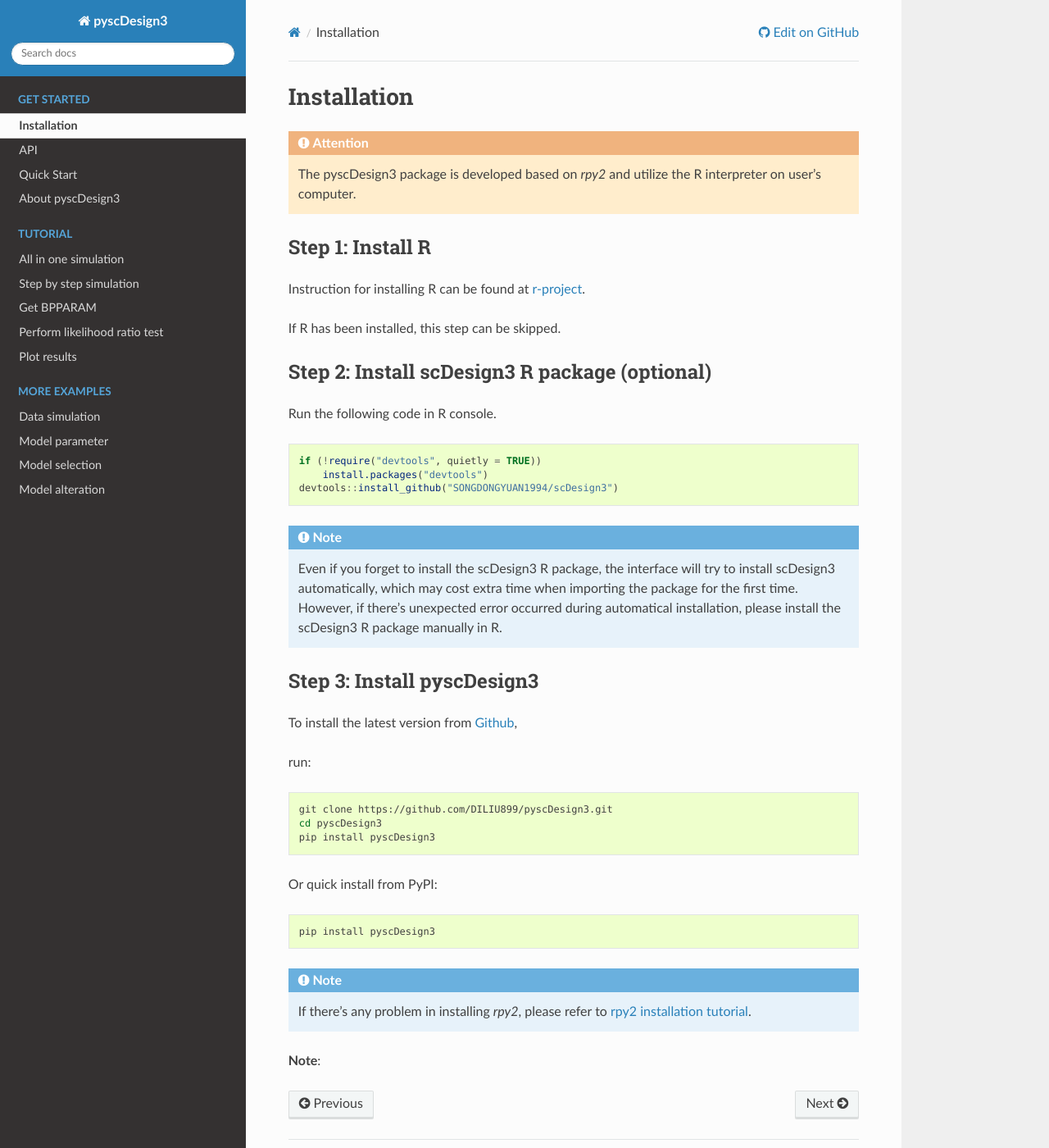
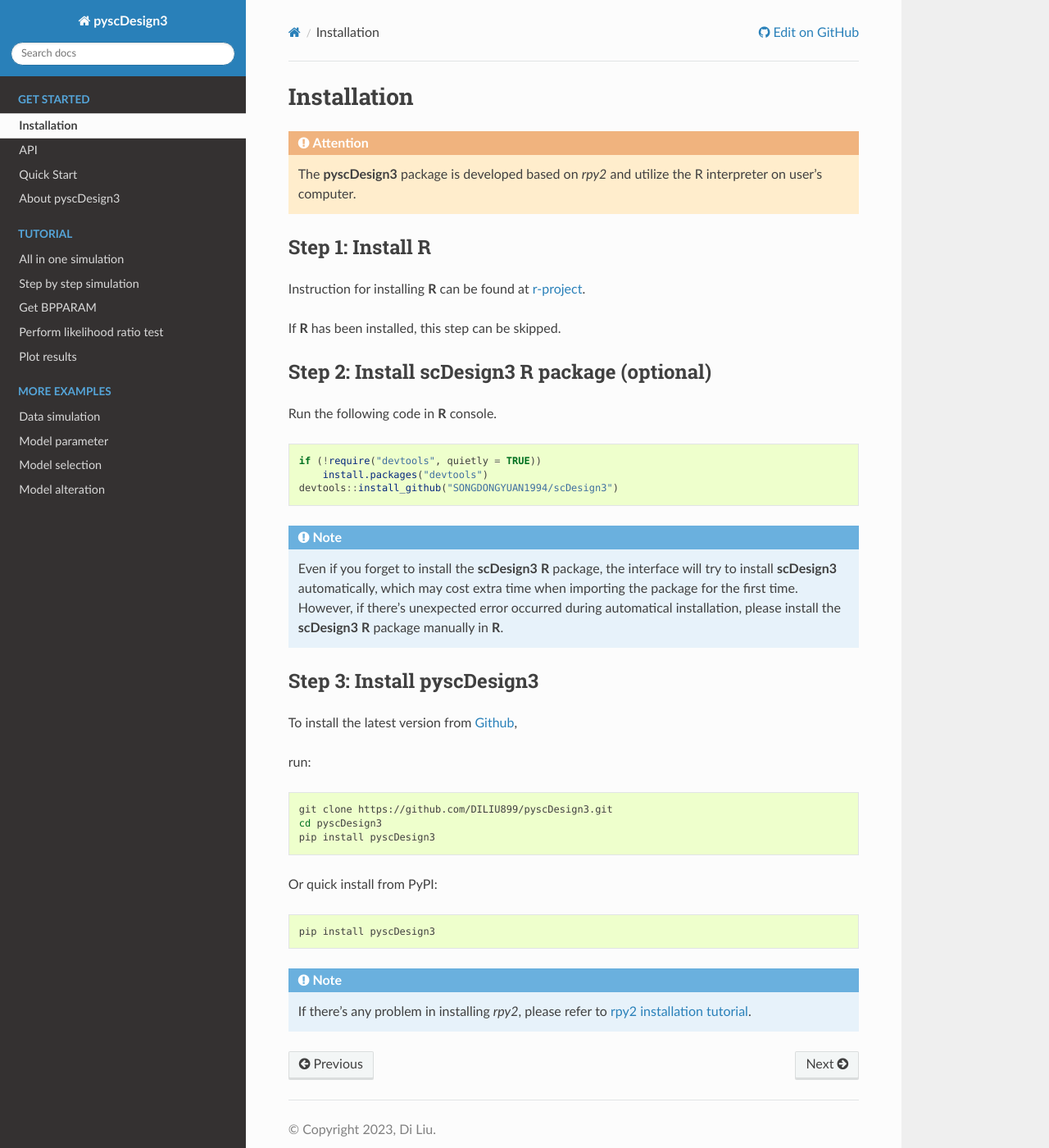
Before and after one commit to JSB-UCLA/scDesign3Py, a Sphinx documentation site: the page built from docs/source/set_up/Installation.md, in a window 1280 px wide and 1400 px high. Shown: the whole window at 82% size. Built offline with Sphinx 7.4.7 and the Read the Docs theme 2.0.0, drawn with Linux system fonts in a browser that asks for light colours.

Commit message:
Update doc

````diff
--- a/docs/source/set_up/Installation.md
+++ b/docs/source/set_up/Installation.md
@@ -2,18 +2,18 @@
 
 ```{eval-rst}
 .. Attention::
-    The pyscDesign3 package is developed based on `rpy2` and utilize the R interpreter on user's computer.
+    The **pyscDesign3** package is developed based on `rpy2` and utilize the R interpreter on user's computer.
 ```
 
 ## Step 1: Install R
 
-Instruction for installing R can be found at [r-project](https://www.r-project.org/).
+Instruction for installing **R** can be found at [r-project](https://www.r-project.org/).
 
-If R has been installed, this step can be skipped.
+If **R** has been installed, this step can be skipped.
 
 ## Step 2: Install scDesign3 R package (optional)
 
-Run the following code in R console.
+Run the following code in **R** console.
 
 ```r
 if (!require("devtools", quietly = TRUE))
@@ -23,7 +23,7 @@
 
 ```{eval-rst}
 .. Note::
-    Even if you forget to install the scDesign3 R package, the interface will try to install scDesign3 automatically, which may cost extra time when importing the package for the first time. However, if there's unexpected error occurred during automatical installation, please install the scDesign3 R package manually in R.
+    Even if you forget to install the **scDesign3** **R** package, the interface will try to install **scDesign3** automatically, which may cost extra time when importing the package for the first time. However, if there's unexpected error occurred during automatical installation, please install the **scDesign3** **R** package manually in **R**.
 ```
 
 ## Step 3: Install pyscDesign3
@@ -48,5 +48,3 @@
 .. Note::
     If there's any problem in installing `rpy2`, please refer to `rpy2 installation tutorial <https://pypi.org/project/rpy2/>`_.
 ```
-
-**Note**:
````
Also changed, not shown: docs/source/index.rst (+7 -6 lines), docs/source/set_up/info.md (+2 -2 lines), docs/source/tutorial/all_in_one.ipynb, docs/source/tutorial/bpparam.ipynb, docs/source/tutorial/quick_start.ipynb, 1 other file.
